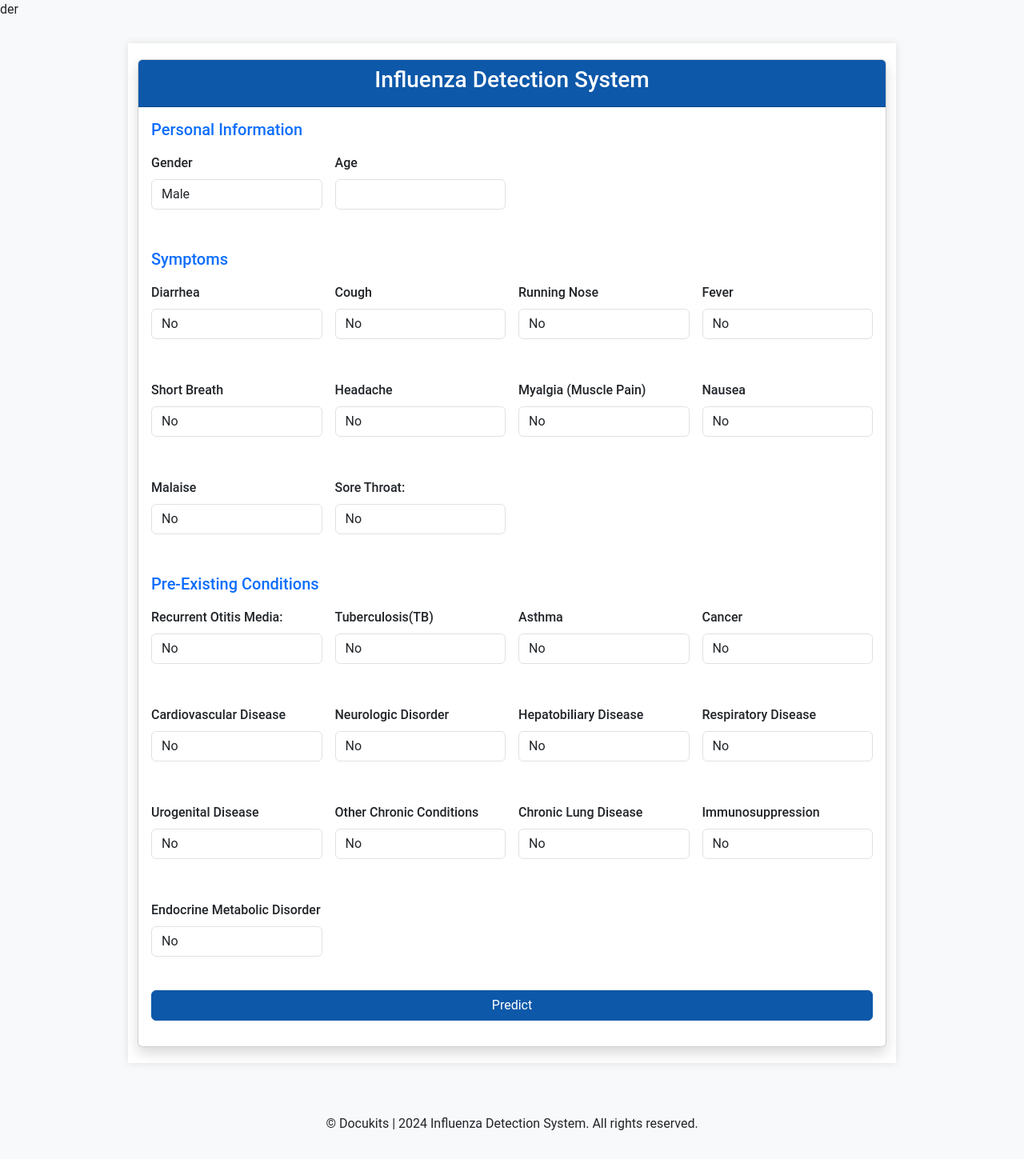
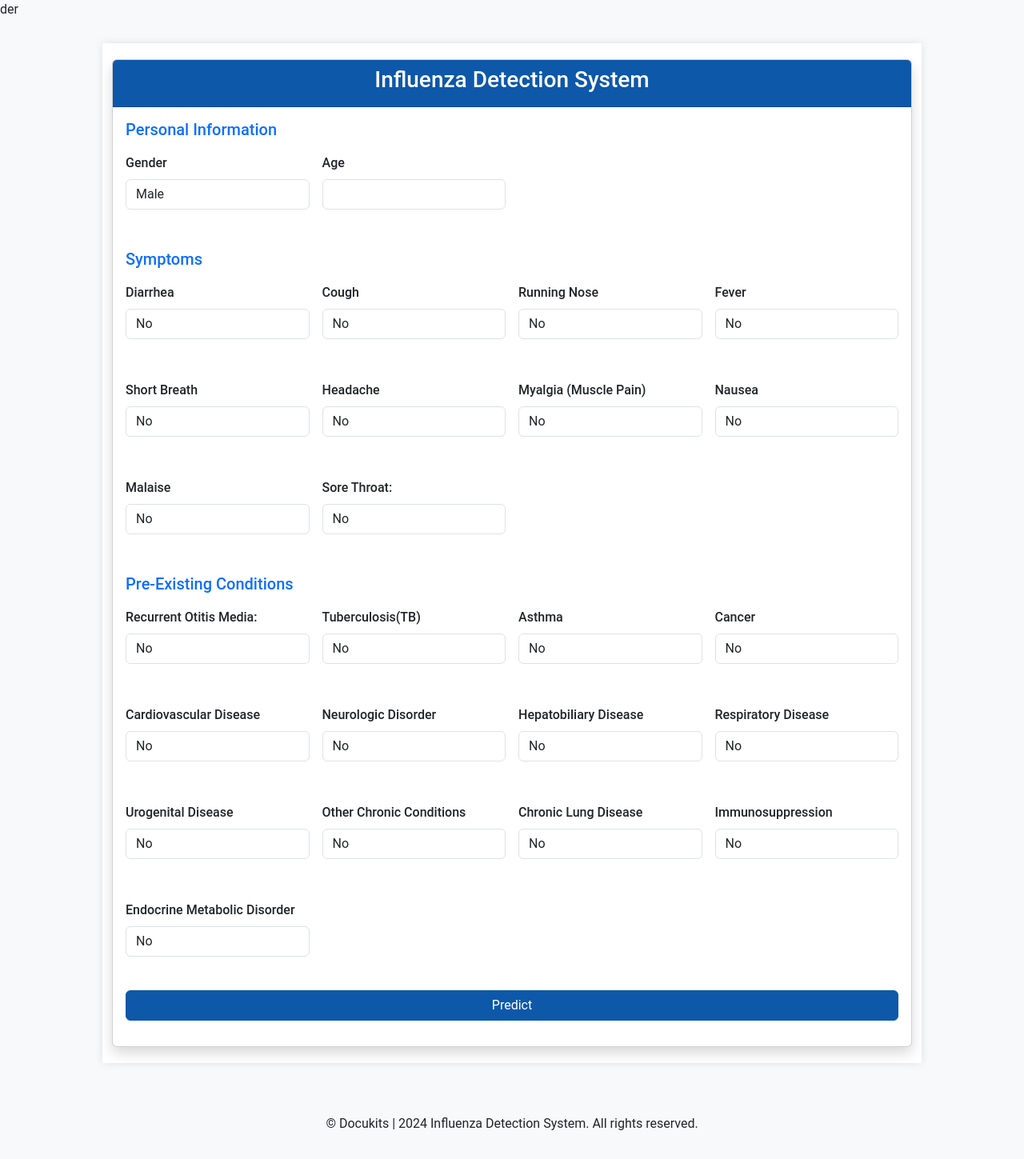
Before and after one commit to geekr-ml/flutest, a Flask app: page / in a window 1280 px wide. Shown: the whole page at 80% size. Run offline with Flask 3, Linux system fonts and the light colour scheme; parts of the project's set-up code (start-up, migrations or seed data) failed here and were passed over.

Commit message:
Update index.html

```diff
--- a/templates/index.html
+++ b/templates/index.html
@@ -15,7 +15,7 @@ der<!DOCTYPE html>
             font-family: 'Roboto', sans-serif;
         }
         .container {
-            max-width: 960px;
+            max-width: 80%;
             margin-top: 30px;
         }
         .card-header {
```
